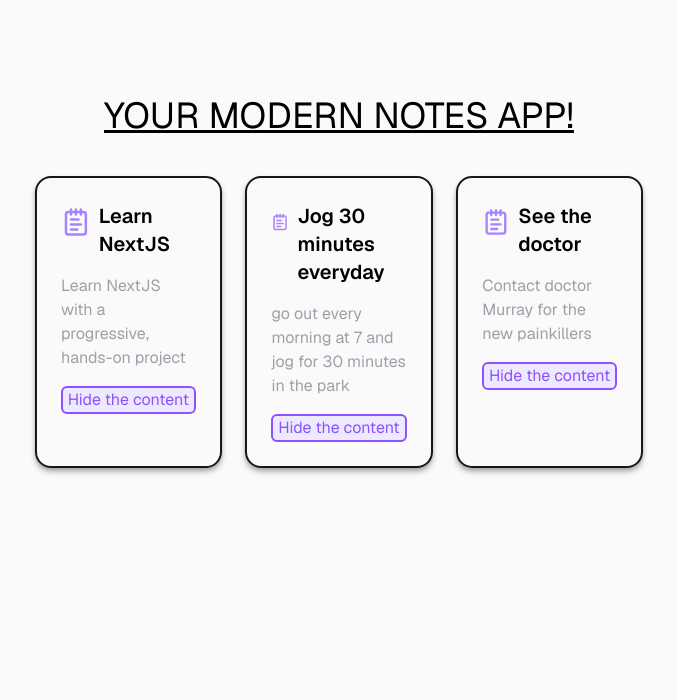
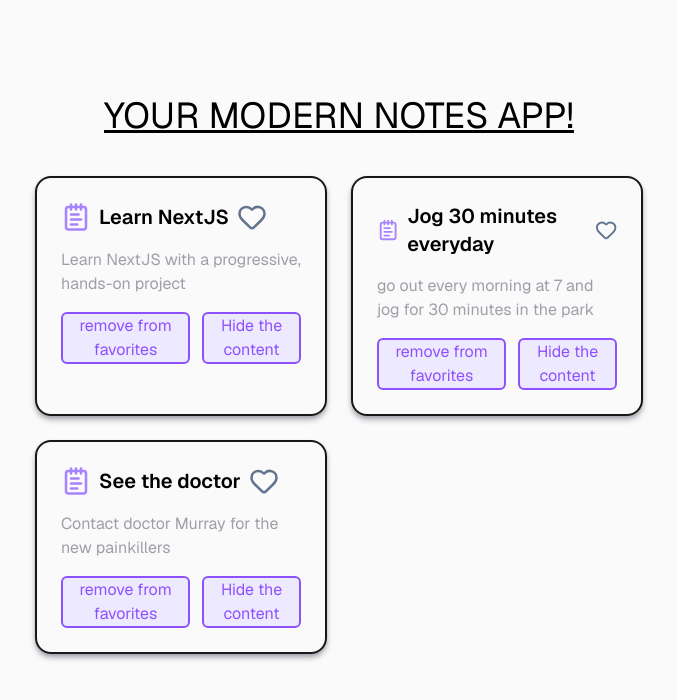
Before and after one commit to EliaGiolli/DevNotes---Next15, a Next.js app: page / in a window 1280 px wide. Shown: the top 700 px of the page, without its empty margins (301-978 px from the left). Built offline with nearby package versions, Linux system fonts and the light colour scheme.

Commit message:
exercise 2 done: added parent-child communication through props and state to add and remove favorites. added persistence in the localStorage

```diff
--- a/src/components/NoteItem.tsx
+++ b/src/components/NoteItem.tsx
@@ -3,25 +3,28 @@ import { useState } from "react";
 import { NoteItemProps } from "@/types/notes";
 import Button from "./Button";
 import { NotepadText } from "lucide-react";
+import { Heart } from "lucide-react";
 
-function NoteItem({note}:NoteItemProps) {
+function NoteItem({note, favorites, addToFavorites}:NoteItemProps) {
     const [isOpen, setIsOpen] = useState(true);
 
     const toggle = () => setIsOpen(!isOpen);
   return (
-    <li key={note.id} className="h-full flex flex-col justify-center items-center">
+    <li key={note.id} className="flex flex-col justify-center items-center">
         <article
             aria-labelledby={note.title}
-            className="flex flex-col flex-1 min-h-50 p-6 gap-y-4 border-2 rounded-2xl shadow-md shadow-zinc-400"
+            className="flex flex-col min-h-48 flex-1 p-6 gap-y-4 border-2 rounded-2xl shadow-md shadow-zinc-400"
             >
-            <div className="flex gap-x-2">
-                <NotepadText size={40} aria-hidden="true" className="text-violet-400"/>
+
+            <div className="flex items-center gap-x-2">
+                <NotepadText size={30} aria-hidden="true" className="text-violet-400"/>
                 <h2
                     className="font-semibold text-xl text-black"
                     id={note.title}
                     >
                         {note.title}
                 </h2>
+                <Heart className={favorites.includes(note.id) ? 'text-violet-700' : 'text-slate-500'} size={30}/>
             </div>
             <p
                 className={isOpen? 'text-md text-zinc-400' : 'hidden'}
@@ -29,6 +32,14 @@ function NoteItem({note}:NoteItemProps) {
                 >
                     {note.content}
             </p>
+            <div className="flex gap-x-3">
+                <Button
+                    onClick={() => addToFavorites(note.id)}
+                    aria-pressed={favorites.includes(note.id)}
+                >
+                    {favorites.includes(note.id) ?'add to favorites': 'remove from favorites'}
+                </Button>
+
                 <Button
                     onClick={toggle}
                     aria-expanded={isOpen}
@@ -36,6 +47,7 @@ function NoteItem({note}:NoteItemProps) {
                 >
                     Hide the content
                 </Button>
+            </div>
         </article>
     </li>
   )
--- a/src/components/NoteList.tsx
+++ b/src/components/NoteList.tsx
@@ -1,12 +1,45 @@
+'use client';
+
+import { useState, useEffect } from "react";
 import { notes } from "@/data/notes";
 import NoteItem from "./NoteItem";
 
 function NoteList() {
+  const [favourites, setFavourites] = useState<number[]>(() => {
+    // it avoid SSR errors in NextJS
+    if (typeof window !== 'undefined') {
+      const saved = localStorage.getItem('favourites');
+      return saved ? JSON.parse(saved) : [];
+    }
+    return [];
+  });
+
+  useEffect(() => {
+    localStorage.setItem('favourites', JSON.stringify(favourites));
+  }, [favourites]);
+
+  const addToFavourites = (id:number) => {
+
+    if(favourites.includes(id)){
+      const idToBeRemoved = favourites.filter((removedId) => removedId !== id);
+      setFavourites(idToBeRemoved);
+
+    } else{
+      const newFavouriteId = [...favourites, id]
+      setFavourites(newFavouriteId);
+    }
+  }
+
   return (
     <>
-        <ul className="grid grid-cols-1 md:grid-cols-3 p-6 md:p-10 mb-6 gap-6 h-full">
+        <ul className="grid grid-cols-1 md:grid-cols-2 p-6 md:p-10 mb-6 gap-6 h-full">
             {notes.map((note) =>
-                <NoteItem key={note.id} note={note}/>
+                <NoteItem
+                  key={note.id}
+                  note={note}
+                  addToFavorites={addToFavourites}
+                  favorites={favourites}
+                  />
             )}
         </ul>
     </>
--- a/src/types/notes.ts
+++ b/src/types/notes.ts
@@ -6,4 +6,6 @@ export interface Note {
 
 export interface NoteItemProps {
     note: Note,
+    favorites: number[],
+    addToFavorites: (id:number) => void;
 }
```
Lines whose indentation alone changed are shown as unchanged.
